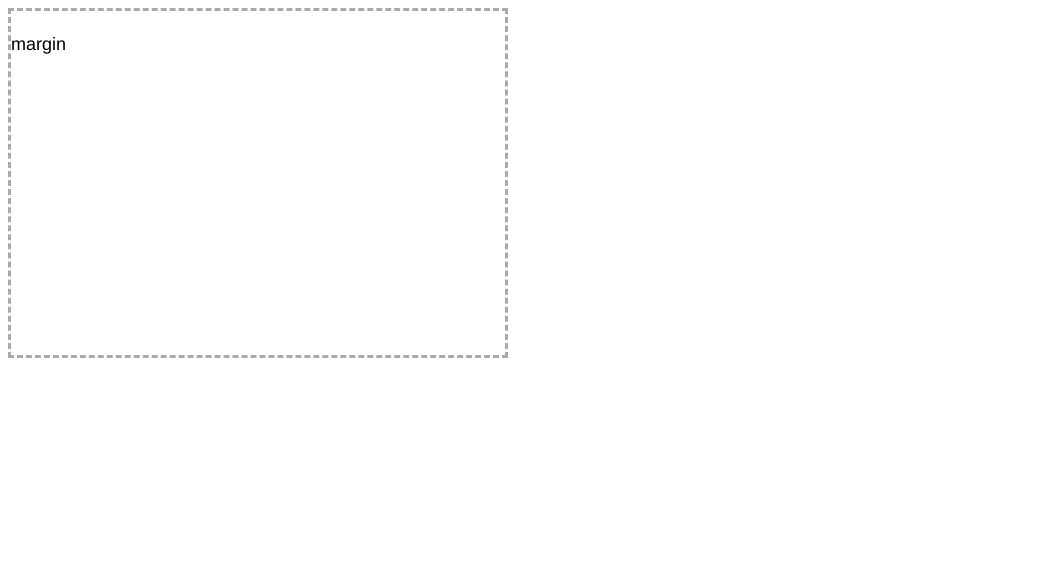
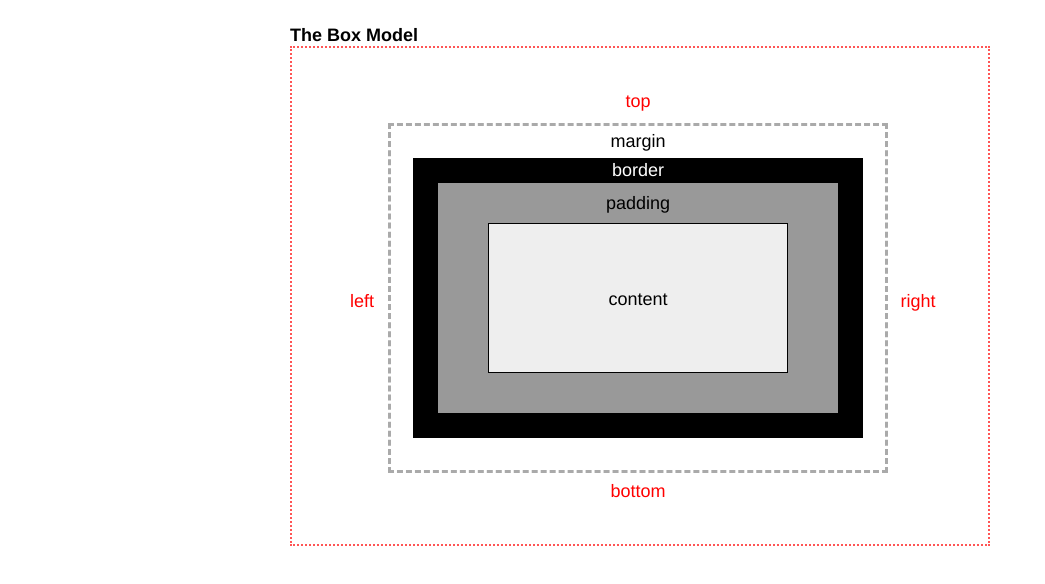
Before and after one commit to DaveRab/box-model, a plain HTML site: page index.html in a window 1280 px wide. Shown: the whole page, without its empty margins (0-1045 px from the left). Drawn offline with Linux system fonts and the light colour scheme.

Commit message:
Completed HTML
Written offline, pasted here.  Pretty straight forward.  Used multiple classes on the elements for best control over position.

```diff
--- a/index.html
+++ b/index.html
@@ -1,15 +1,21 @@
 <!DOCTYPE html>
 <html>
 <head>
-  <meta charset="utf-8">
-  <title>The Box Model</title>
-  <link rel="stylesheet" href="style.css">
+	<meta charset="utf-8">
+	<title>The Box Model</title>
+	<link rel="stylesheet" href="style.css" type="text/css">
 </head>
 <body>
-  <div class="wrapper">
-    <div class="margin"><p>margin</p></div>
-
-
-  </div>
+	<header><h4>The Box Model</h4></header>
+	<div class="container">
+		<p class="top label">top</p>
+		<p class="right label">right</p>
+		<p class="bottom label">bottom</p>
+		<p class="left label">left</p>
+		<div class="margin absolute"><p>margin</p></div>
+		<div class="border absolute"><p>border</p></div>
+		<div class="padding absolute"><p>padding</p></div>
+		<div class="content absolute"><p>content</p></div>
+	</div>
 </body>
 </html>
```
